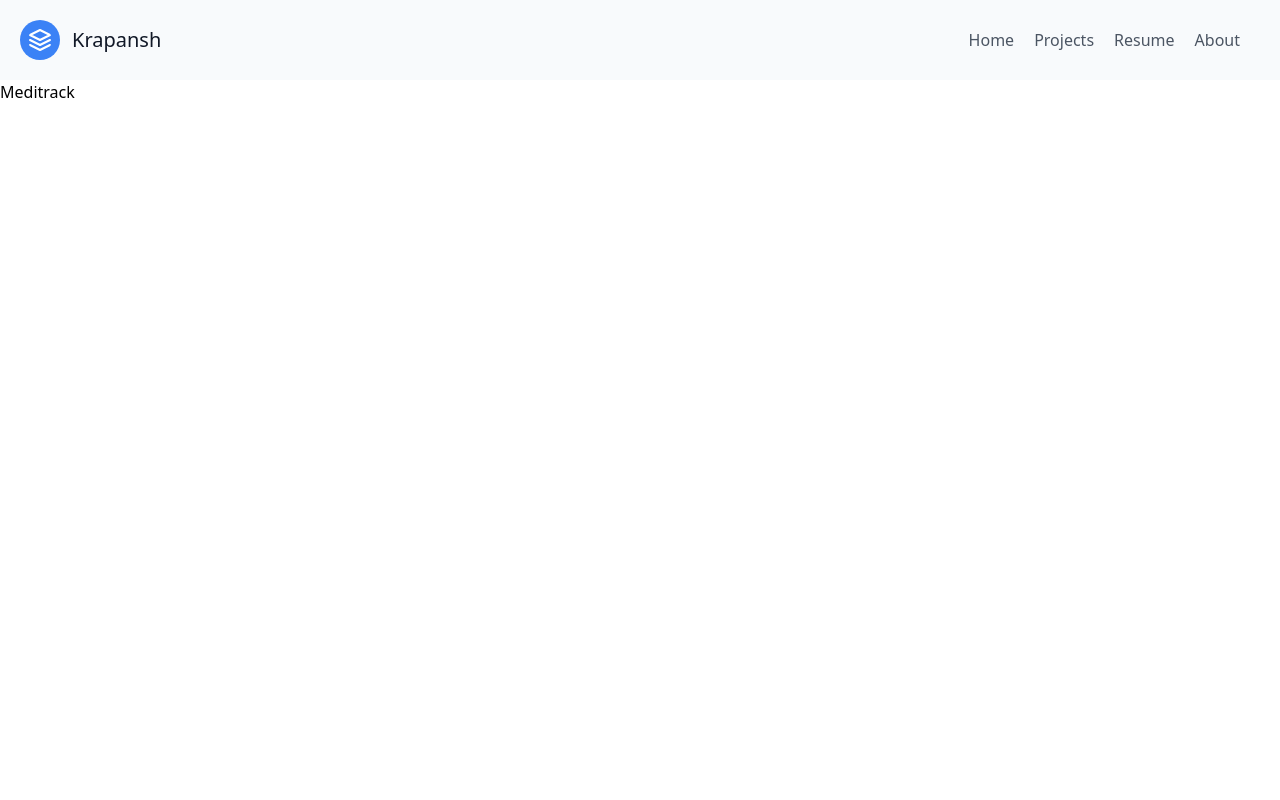
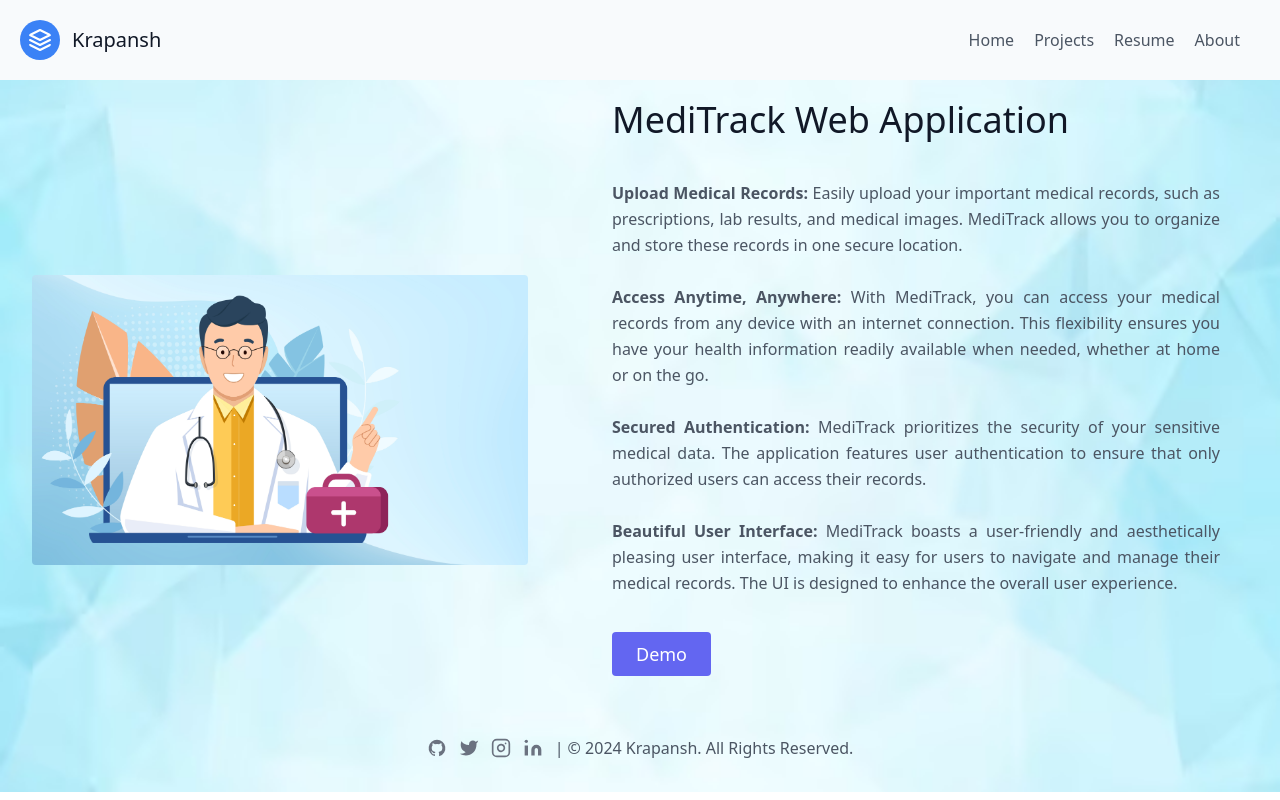
Before and after one commit to Krips24/portfolio, a Next.js app: page /meditrack in a window 1280 px wide. Built offline with nearby package versions, Linux system fonts and the light colour scheme.

Commit message:
updated projects

```diff
--- a/pages/keeper.tsx
+++ b/pages/keeper.tsx
@@ -1,9 +1,85 @@
-import React from 'react'
+import React from "react";
+import Footer from "@/components/footer";
+import { useSpring, animated } from "react-spring";
+import Link from "next/link";
 
 const Keeper = () => {
+  const fadeIn = useSpring({
+    from: { opacity: 0 },
+    to: { opacity: 1 },
+    config: { duration: 1000 },
+  });
+
   return (
-    <div>Keeper</div>
-  )
-}
+    <animated.div className="bg-image" style={fadeIn}>
+      <section className="text-gray-600 body-font">
+        <animated.div
+          className="container mx-auto flex px-5 py-19 md:flex-row flex-col items-center"
+          style={fadeIn}
+        >
+          <div className="w-2/5 mb-10 md:mb-0">
+            <Link href="https://github.com/Krips24/Keeper-App">
+              <img
+                className="relative top-7 ml-3 object-cover object-center rounded transition-transform transform hover:scale-105"
+                alt="hero"
+                src="/google.avif"
+              />
+            </Link>
+          </div>
+          <div className="  lg:flex-grow md:w-1/2 lg:pl-24 md:pl-16 flex flex-col md:items-start md:text-left items-center text-center">
+            <h1 className=" title-font sm:text-4xl text-3xl mt-5 mb-4 font-medium text-gray-900">
+              Keeper App
+            </h1>
+            <br />
+            <ul className="mb-8 leading-relaxed">
+              {/* ... Your list items */}
+              <ul className="mb-8 leading-relaxed text-justify pr-10">
+                <li>
+                  <strong> Innovative Note-Keeping Solution: </strong>
+                  Developed an advanced Note-keeping web application designed to
+                  streamline the process of creating, storing, and managing
+                  notes effectively.
+                </li>
+                <br />
+                <li>
+                  <strong> Cutting-edge Technologies: </strong>
+                  Leveraged modern web development technologies such as React,
+                  HTML, and CSS to create a robust and user-friendly interface
+                  for seamless note-taking.
+                </li>
+                <br />
 
-export default Keeper
+                <li>
+                  <strong> User-Centric Design: </strong>
+                  Prioritized user experience by implementing an intuitive
+                  design, ensuring users can effortlessly create, edit, and
+                  organize their notes within the application.
+                </li>
+                <br />
+
+                <li>
+                  <strong> Dynamic Deletion Feature: </strong>
+                  Introduced a dynamic feature enabling users to delete notes
+                  after creation, providing enhanced control and flexibility in
+                  managing their content.
+                </li>
+              </ul>
+            </ul>
+            <div className="flex justify-center">
+              <Link
+                href="https://4378nl.csb.app/"
+                className="relative bottom-7 inline-flex text-white bg-indigo-500 border-0 py-2 px-6 focus:outline-none hover:bg-indigo-600 rounded text-lg "
+              >
+                Demo
+              </Link>
+            </div>
+          </div>
+        </animated.div>
+      </section>
+
+      <Footer />
+    </animated.div>
+  );
+};
+
+export default Keeper;
--- a/pages/meditrack.tsx
+++ b/pages/meditrack.tsx
@@ -1,9 +1,88 @@
-import React from 'react'
+import React from "react";
+import Footer from "@/components/footer";
+import { useSpring, animated } from "react-spring";
+import Link from "next/link";
 
 const Meditrack = () => {
+  const fadeIn = useSpring({
+    from: { opacity: 0 },
+    to: { opacity: 1 },
+    config: { duration: 1000 },
+  });
+
   return (
-    <div>Meditrack</div>
-  )
-}
+    <animated.div className="bg-image" style={fadeIn}>
+      <section className="text-gray-600 body-font">
+        <animated.div
+          className="container mx-auto flex px-5 py-19 md:flex-row flex-col items-center"
+          style={fadeIn}
+        >
+          <div className=" w-2/5 mb-10 md:mb-0">
+            <Link href="https://drive.google.com/file/d/139UeqnAepw5KN7-s7izWABJ8A6Si1F1i/view?usp=drive_link">
+              <img
+                className="relative top-7 ml-3 object-cover object-center rounded transition-transform transform hover:scale-105"
+                alt="hero"
+                src="/meditrack.jpg"
+              />
+            </Link>
+          </div>
+          <div className="  lg:flex-grow md:w-1/2 lg:pl-24 md:pl-16 flex flex-col md:items-start md:text-left items-center text-center">
+            <h1 className=" title-font sm:text-4xl text-3xl mt-5 mb-4 font-medium text-gray-900">
+              MediTrack Web Application
+            </h1>
+            <br />
+            <ul className="mb-8 leading-relaxed">
+              {/* ... Your list items */}
+              <ul className="mb-8 leading-relaxed text-justify pr-10">
+                <li>
+                  <strong>Upload Medical Records: </strong>
+                  Easily upload your important medical records, such as
+                  prescriptions, lab results, and medical images. MediTrack
+                  allows you to organize and store these records in one secure
+                  location.
+                </li>
+                <br />
+                <li>
+                  <strong>Access Anytime, Anywhere: </strong>
+                  With MediTrack, you can access your medical records from any
+                  device with an internet connection. This flexibility ensures
+                  you have your health information readily available when
+                  needed, whether at home or on the go.
+                </li>
+                <br />
 
-export default Meditrack
+                <li>
+                  <strong> Secured Authentication: </strong>
+                  MediTrack prioritizes the security of your sensitive medical
+                  data. The application features user authentication to ensure
+                  that only authorized users can access their records.
+                </li>
+                <br />
+
+                <li>
+                  <strong>Beautiful User Interface: </strong>
+                  MediTrack boasts a user-friendly and aesthetically pleasing
+                  user interface, making it easy for users to navigate and
+                  manage their medical records. The UI is designed to enhance
+                  the overall user experience.
+                </li>
+              </ul>
+            </ul>
+            <div className="flex justify-center">
+              <a
+                href="https://drive.google.com/file/d/139UeqnAepw5KN7-s7izWABJ8A6Si1F1i/view?usp=drive_link"
+                className="relative bottom-7 inline-flex text-white bg-indigo-500 border-0 py-2 px-6 focus:outline-none hover:bg-indigo-600 rounded text-lg "
+              >
+                Demo
+              </a>
+            </div>
+          </div>
+        </animated.div>
+      </section>
+
+      <Footer />
+    </animated.div>
+  );
+};
+
+export default Meditrack;
--- a/pages/organic.tsx
+++ b/pages/organic.tsx
@@ -10,23 +10,14 @@ const Organic = () => {
     config: { duration: 1000 },
   });
 
-  const imageAnimation = useSpring({
-    from: { opacity: 0, transform: "translateY(-20px)" },
-    to: { opacity: 1, transform: "translateY(0)" },
-    config: { duration: 800 },
-  });
-
-  const listItemAnimation = useSpring({
-    from: { opacity: 0, transform: "translateX(-20px)" },
-    to: { opacity: 1, transform: "translateX(0)" },
-    config: { duration: 800 },
-  });
-
   return (
     <animated.div className="bg-image" style={fadeIn}>
       <section className="text-gray-600 body-font">
-        <animated.div className="container mx-auto flex px-5 py-19 md:flex-row flex-col items-center">
-          <div className=" w-2/5 mb-10 md:mb-0" style={imageAnimation}>
+        <animated.div
+          className="container mx-auto flex px-5 py-19 md:flex-row flex-col items-center"
+          style={fadeIn}
+        >
+          <div className=" w-2/5 mb-10 md:mb-0">
             <Link href="https://drive.google.com/file/d/1cljChAmgeQDDKvzNMBo9r8Pk-SJUYS5X/view?usp=drive_link">
               <img
                 className="ml-3 object-cover object-center rounded transition-transform transform hover:scale-105"
@@ -36,13 +27,13 @@ const Organic = () => {
             </Link>
           </div>
           <div className="  lg:flex-grow md:w-1/2 lg:pl-24 md:pl-16 flex flex-col md:items-start md:text-left items-center text-center">
-            <h1 className=" title-font sm:text-4xl text-3xl mb-4 font-medium text-gray-900">
+            <h1 className=" title-font sm:text-4xl text-3xl mt-5 mb-4 font-medium text-gray-900">
               Organic.in Web Application
             </h1>
             <br />
-            <ul className="mb-8 leading-relaxed" style={listItemAnimation}>
+            <ul className="mb-8 leading-relaxed">
               {/* ... Your list items */}
-              <ul className="mb-8 leading-relaxed">
+              <ul className="mb-8 leading-relaxed text-justify pr-10">
                 <li>
                   <strong>AI-Generated Personalized Meal Plans: </strong>{" "}
                   Organic.in leverages advanced artificial intelligence to craft
@@ -87,7 +78,7 @@ const Organic = () => {
             <div className="flex justify-center">
               <a
                 href="https://drive.google.com/file/d/1cljChAmgeQDDKvzNMBo9r8Pk-SJUYS5X/view?usp=drive_link"
-                className="inline-flex text-white bg-indigo-500 border-0 py-2 px-6 focus:outline-none hover:bg-indigo-600 rounded text-lg"
+                className="relative bottom-7 inline-flex text-white bg-indigo-500 border-0 py-2 px-6 focus:outline-none hover:bg-indigo-600 rounded text-lg "
               >
                 Demo
               </a>
--- a/pages/projects.tsx
+++ b/pages/projects.tsx
@@ -116,7 +116,7 @@ const Projects = () => {
                   <img
                     alt="content"
                     className="object-cover object-center h-full w-full transition-transform transform hover:scale-105"
-                    src="google.jpg"
+                    src="google.avif"
                   />
                 </div>
               </Link>
```
Also changed, not shown: public/google.avif (added).
